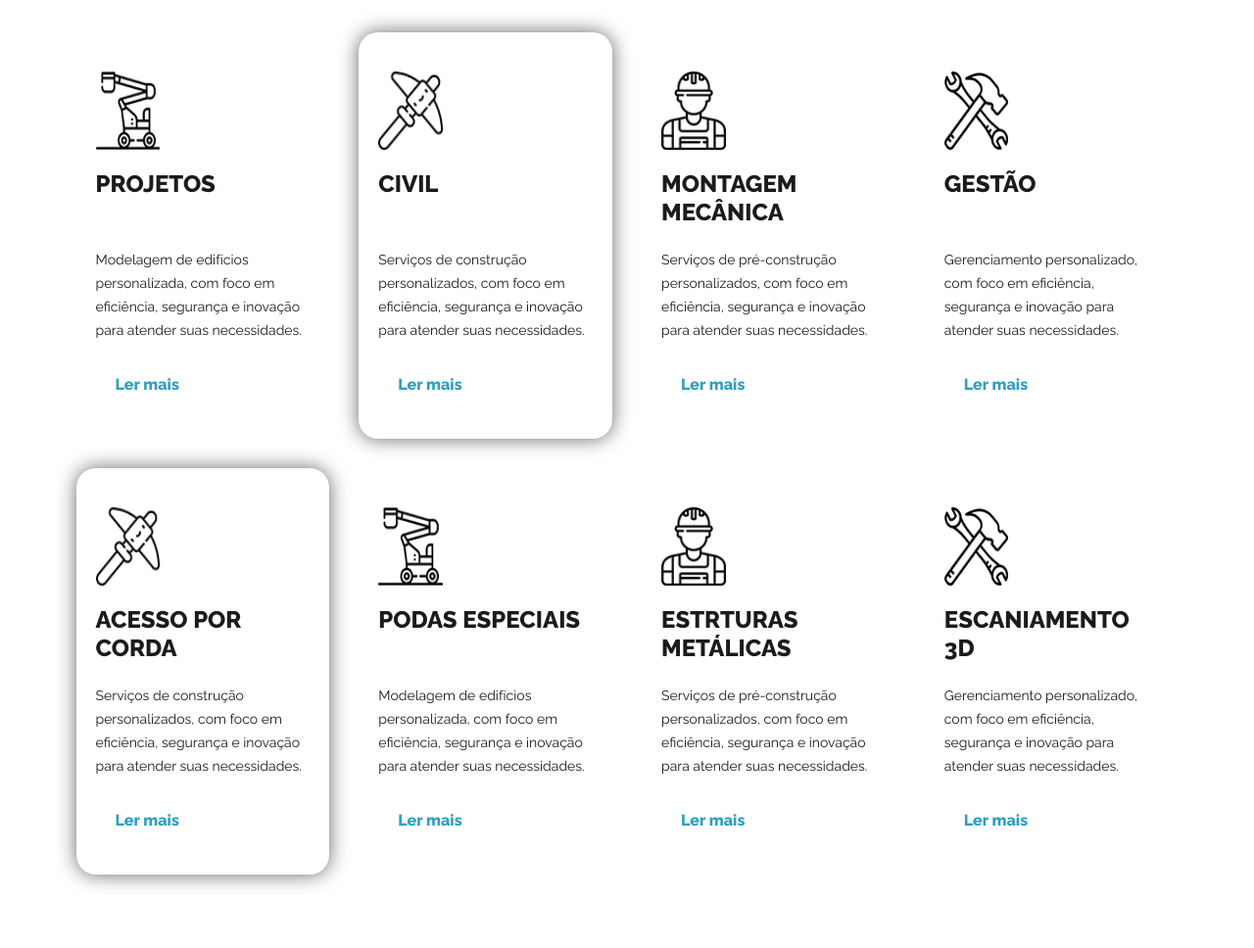
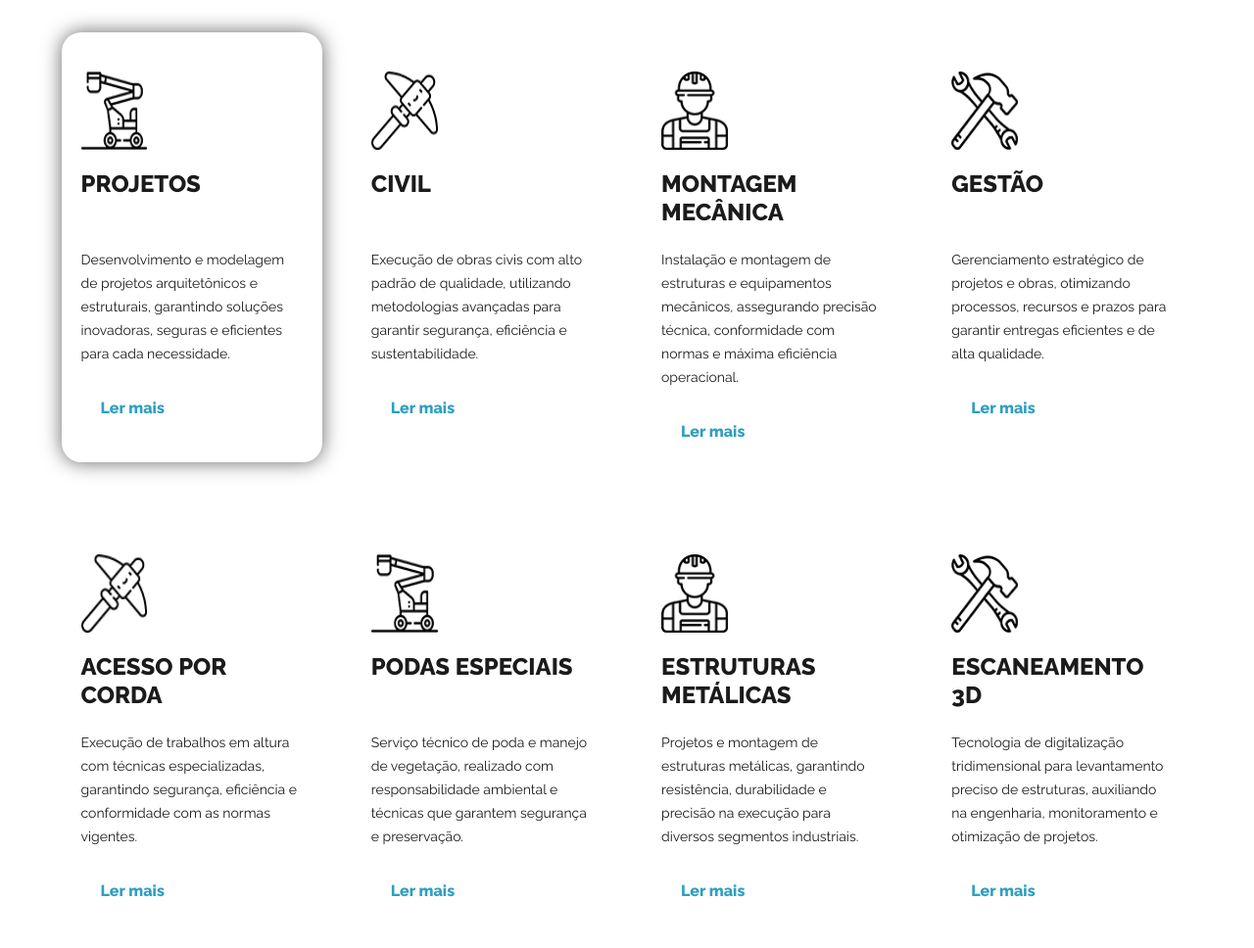
Before and after one commit to igorcacerez/ppengenharia, a plain HTML site: page index.html in a window 1280 px wide. Shown: the part 1054-2022 px from the top of the page at 98% size. Drawn offline with Linux system fonts and the light colour scheme.

Commit message:
Alteração texto serviços

```diff
--- a/index.html
+++ b/index.html
@@ -159,74 +159,88 @@
                <div class="row">
                   <!-- 4 Itens -->
 
+                  <div class="row">
+                     <!-- Projetos -->
                      <div class="col-lg-3 col-sm-6">
-                     <div class="box_main">
-                        <div class="service_img"><img src="images/icon-2.png"></div>
+                        <div class="box_main active">
+                           <div class="service_img"><img src="images/icon-2.png" alt="Projetos"></div>
                            <h4 class="development_text">Projetos</h4>
-                        <p class="services_text">Modelagem de edifícios personalizada, com foco em eficiência, segurança e inovação para atender suas necessidades.</p>
+                           <p class="services_text">Desenvolvimento e modelagem de projetos arquitetônicos e estruturais, garantindo soluções inovadoras, seguras e eficientes para cada necessidade.</p>
                            <div class="readmore_bt"><a href="#">Ler mais</a></div>
                         </div>
                      </div>
 
+                     <!-- Civil -->
                      <div class="col-lg-3 col-sm-6">
-                     <div class="box_main active">
-                        <div class="service_img"><img src="images/icon-1.png"></div>
+                        <div class="box_main">
+                           <div class="service_img"><img src="images/icon-1.png" alt="Civil"></div>
                            <h4 class="development_text">Civil</h4>
-                        <p class="services_text">Serviços de construção personalizados, com foco em eficiência, segurança e inovação para atender suas necessidades.</p>
+                           <p class="services_text">Execução de obras civis com alto padrão de qualidade, utilizando metodologias avançadas para garantir segurança, eficiência e sustentabilidade.</p>
                            <div class="readmore_bt"><a href="#">Ler mais</a></div>
                         </div>
                      </div>
 
+                     <!-- Montagem Mecânica -->
                      <div class="col-lg-3 col-sm-6">
                         <div class="box_main">
-                        <div class="service_img"><img src="images/icon-3.png"></div>
+                           <div class="service_img"><img src="images/icon-3.png" alt="Montagem Mecânica"></div>
                            <h4 class="development_text">Montagem Mecânica</h4>
-                        <p class="services_text">Serviços de pré-construção personalizados, com foco em eficiência, segurança e inovação para atender suas necessidades.</p>
-                        <div class="readmore_bt"><a href="#">Ler mais</a></div>
-                     </div>
-                  </div>
-                  <div class="col-lg-3 col-sm-6">
-                     <div class="box_main">
-                        <div class="service_img"><img src="images/icon-4.png"></div>
-                        <h4 class="development_text">Gestão</h4>
-                        <p class="services_text">Gerenciamento personalizado, com foco em eficiência, segurança e inovação para atender suas necessidades.</p>
+                           <p class="services_text">Instalação e montagem de estruturas e equipamentos mecânicos, assegurando precisão técnica, conformidade com normas e máxima eficiência operacional.</p>
                            <div class="readmore_bt"><a href="#">Ler mais</a></div>
                         </div>
                      </div>
 
-                  <!-- 4 Itens -->
+                     <!-- Gestão -->
                      <div class="col-lg-3 col-sm-6">
-                     <div class="box_main active">
-                        <div class="service_img"><img src="images/icon-1.png"></div>
-                        <h4 class="development_text">Acesso por Corda</h4>
-                        <p class="services_text">Serviços de construção personalizados, com foco em eficiência, segurança e inovação para atender suas necessidades.</p>
+                        <div class="box_main">
+                           <div class="service_img"><img src="images/icon-4.png" alt="Gestão"></div>
+                           <h4 class="development_text">Gestão</h4>
+                           <p class="services_text">Gerenciamento estratégico de projetos e obras, otimizando processos, recursos e prazos para garantir entregas eficientes e de alta qualidade.</p>
                            <div class="readmore_bt"><a href="#">Ler mais</a></div>
                         </div>
                      </div>
+
+                     <!-- Acesso por Corda -->
                      <div class="col-lg-3 col-sm-6">
                         <div class="box_main">
-                        <div class="service_img"><img src="images/icon-2.png"></div>
-                        <h4 class="development_text">Podas Especiais</h4>
-                        <p class="services_text">Modelagem de edifícios personalizada, com foco em eficiência, segurança e inovação para atender suas necessidades.</p>
+                           <div class="service_img"><img src="images/icon-1.png" alt="Acesso por Corda"></div>
+                           <h4 class="development_text">Acesso por Corda</h4>
+                           <p class="services_text">Execução de trabalhos em altura com técnicas especializadas, garantindo segurança, eficiência e conformidade com as normas vigentes.</p>
                            <div class="readmore_bt"><a href="#">Ler mais</a></div>
                         </div>
                      </div>
+
+                     <!-- Podas Especiais -->
                      <div class="col-lg-3 col-sm-6">
                         <div class="box_main">
-                        <div class="service_img"><img src="images/icon-3.png"></div>
-                        <h4 class="development_text">Estrturas Metálicas</h4>
-                        <p class="services_text">Serviços de pré-construção personalizados, com foco em eficiência, segurança e inovação para atender suas necessidades.</p>
+                           <div class="service_img"><img src="images/icon-2.png" alt="Podas Especiais"></div>
+                           <h4 class="development_text">Podas Especiais</h4>
+                           <p class="services_text">Serviço técnico de poda e manejo de vegetação, realizado com responsabilidade ambiental e técnicas que garantem segurança e preservação.</p>
                            <div class="readmore_bt"><a href="#">Ler mais</a></div>
                         </div>
                      </div>
+
+                     <!-- Estruturas Metálicas -->
                      <div class="col-lg-3 col-sm-6">
                         <div class="box_main">
-                        <div class="service_img"><img src="images/icon-4.png"></div>
-                        <h4 class="development_text">Escaniamento 3D</h4>
-                        <p class="services_text">Gerenciamento personalizado, com foco em eficiência, segurança e inovação para atender suas necessidades.</p>
+                           <div class="service_img"><img src="images/icon-3.png" alt="Estruturas Metálicas"></div>
+                           <h4 class="development_text">Estruturas Metálicas</h4>
+                           <p class="services_text">Projetos e montagem de estruturas metálicas, garantindo resistência, durabilidade e precisão na execução para diversos segmentos industriais.</p>
                            <div class="readmore_bt"><a href="#">Ler mais</a></div>
                         </div>
                      </div>
+
+                     <!-- Escaneamento 3D -->
+                     <div class="col-lg-3 col-sm-6">
+                        <div class="box_main">
+                           <div class="service_img"><img src="images/icon-4.png" alt="Escaneamento 3D"></div>
+                           <h4 class="development_text">Escaneamento 3D</h4>
+                           <p class="services_text">Tecnologia de digitalização tridimensional para levantamento preciso de estruturas, auxiliando na engenharia, monitoramento e otimização de projetos.</p>
+                           <div class="readmore_bt"><a href="#">Ler mais</a></div>
+                        </div>
+                     </div>
+                  </div>
+
 
                   <!-- END -->
                </div>
@@ -240,8 +254,10 @@
             <div class="row">
                <div class="col-md-6">
                   <h1 class="about_taital">Sobre nós</h1>
-                  <p class="about_text">Na PP Engenharia, somos apaixonados por transformar ideias em realidade. Com uma equipe de profissionais altamente qualificados, oferecemos soluções inovadoras em projetos e reformas, atendendo às necessidades específicas de cada cliente. Nossa abordagem colaborativa garante que cada etapa, desde a concepção até a entrega final, seja executada com excelência e comprometimento. Buscamos sempre a eficiência e a qualidade, assegurando que nossos projetos se integrem harmoniosamente ao ambiente, minimizando interrupções e maximizando resultados. Na PP Engenharia, sua visão é nossa prioridade. </p>
-                  <div class="read_bt_1"><a href="#">Ler mais</a></div>
+                  <p class="about_text" style="    text-align: justify;">
+                     Na PP Engenharia, transformamos ideias em realidade com paixão e excelência. Nossa equipe altamente qualificada desenvolve soluções inovadoras para projetos e reformas, sempre alinhadas às necessidades de cada cliente. Com uma abordagem colaborativa, garantimos que cada etapa – da concepção à entrega final – seja conduzida com precisão, eficiência e compromisso. Priorizamos a qualidade e a integração harmoniosa dos nossos projetos ao ambiente, minimizando impactos e maximizando resultados. Na PP Engenharia, sua visão se torna nossa missão.
+                  </p>
+                  <!-- <div class="read_bt_1"><a href="#">Ler mais</a></div> -->
                </div>
                <div class="col-md-6">
                   <div class="about_img">
```
Lines whose indentation alone changed are shown as unchanged.
